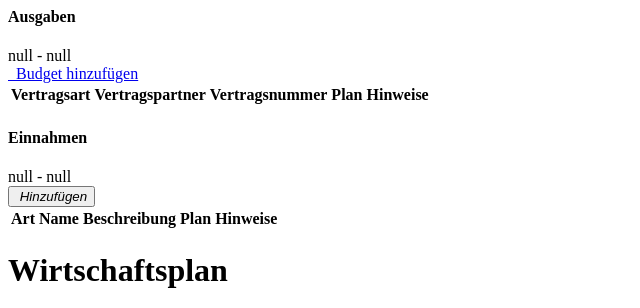
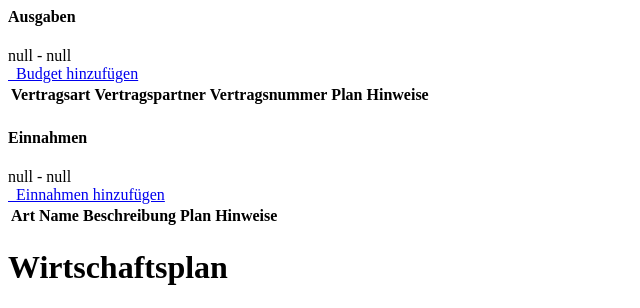
Before and after one commit to Marinek/propertymanager, a Spring app: page /views/plans/plan in a window 1280 px wide. Shown: the top 308 px of the page, without its empty margins (0-640 px from the left). Run offline with Thymeleaf, Linux system fonts and the light colour scheme; the template is opened without the code that fills it, so the values that code supplies are empty; some of the project's set-up classes (security, data sources, template engines, error pages and the like) are left out, and stand-ins take their place.

Commit message:
you may now add a budget or an expense to a periode

```diff
--- a/src/main/resources/templates/views/plans/plan.html
+++ b/src/main/resources/templates/views/plans/plan.html
@@ -56,10 +56,8 @@
 					</div>
 
 					<div class="col-sm-8 hidden-sm-down">
-						<button type="button"
-							class="btn btn-primary float-right bg-flat-color-1">
-							<i class="fa fa-plus">&nbsp;Hinzuf&uuml;gen</i>
-						</button>
+						<a th:href="'/plan/add/' + ${period.id}" class="btn btn-outline-primary float-right"><i
+							class="fa fa-magic"></i>&nbsp; Einnahmen hinzuf&uuml;gen</a>
 					</div>
 				</div>
 			</div>
```
